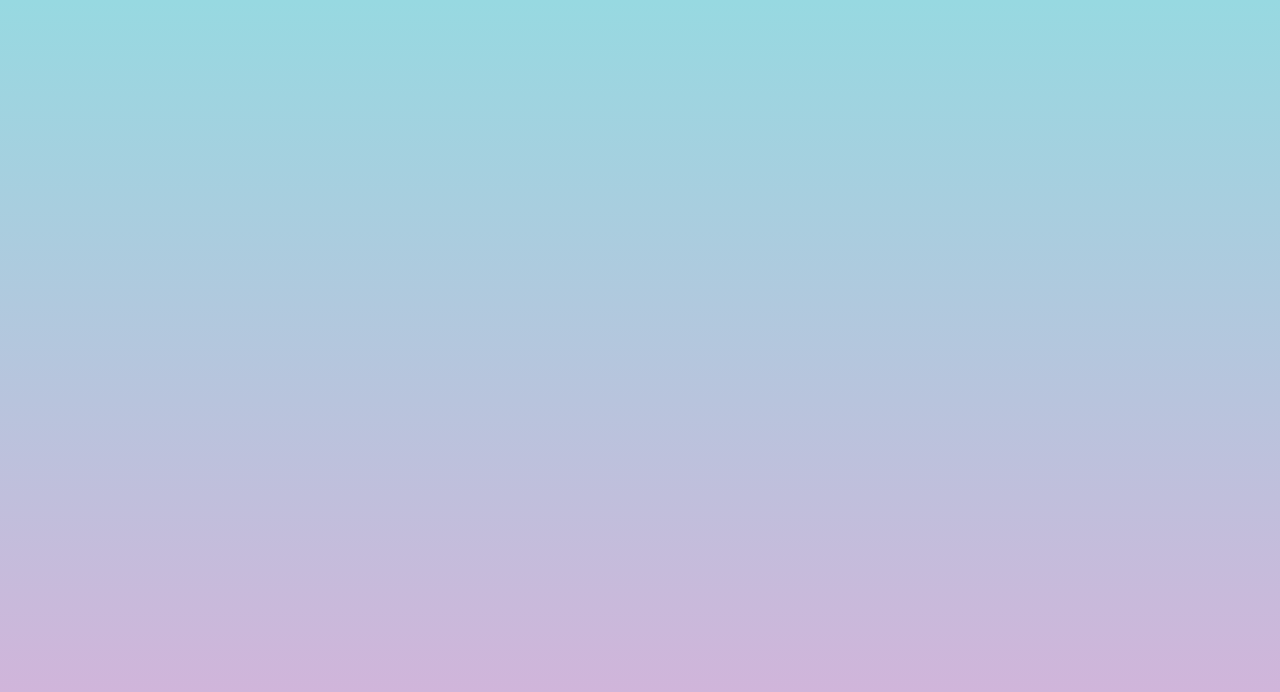
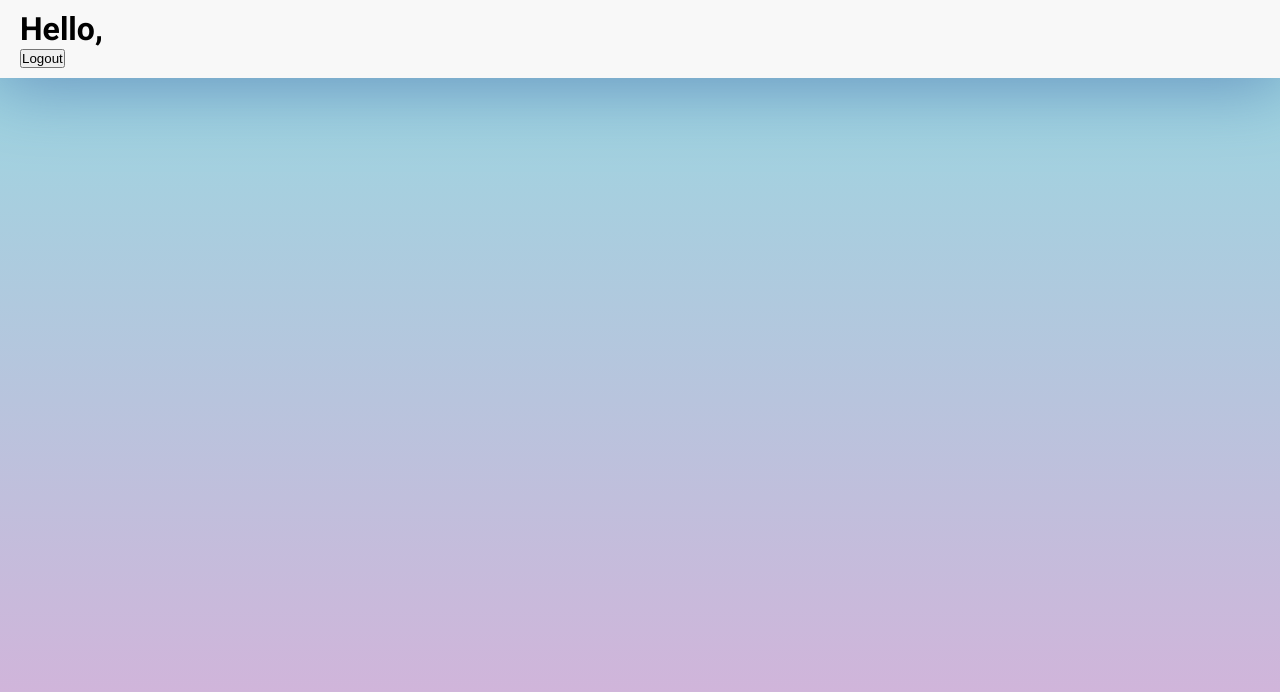
Before and after one commit to zachary-o/no-one-cares, a React (Create React App) app: page /home in a window 1280 px wide. Before the commit this address had no page. Shown: the top 692 px of the page. Built offline with nearby package versions, Linux system fonts and the light colour scheme; sample sign-in values are in the browser's storage.

Commit message:
add Context, useNavigate, and Logout logic

```diff
--- a/src/App.js
+++ b/src/App.js
@@ -1,13 +1,33 @@
-import { Routes, Route } from "react-router-dom";
-import Authorization from "./components/Authorization";
+import { useState, useEffect, createContext } from "react";
+import { Routes, Route, useNavigate } from "react-router-dom";
+
+import Authorization from "./components/Authorization/Authorization";
+import HomePage from "./components/HomePage/HomePage";
+
+export const Context = createContext();
 
 function App() {
+  const [localStorageUser, setLocalStorageUser] = useState("");
+  const navigate = useNavigate();
+
+  useEffect(() => {
+    const storedUser = localStorage.getItem("user");
+    if (storedUser) {
+      setLocalStorageUser(JSON.parse(storedUser));
+    } else {
+      navigate("/");
+    }
+  }, [navigate]);
+
   return (
-    <div className="App">
-      <Routes>
-        <Route path="/" element={<Authorization />} />
-      </Routes>
-    </div>
+    <Context.Provider value={{ localStorageUser, setLocalStorageUser }}>
+      <div className="App">
+        <Routes>
+          <Route path="/" element={<Authorization />} />
+          <Route path="/home" element={<HomePage />} />
+        </Routes>
+      </div>
+    </Context.Provider>
   );
 }
 
--- a/src/components/Authorization.jsx
+++ b/src/components/Authorization/Authorization.jsx
@@ -1,7 +1,11 @@
-import { useEffect, useState } from "react";
+import { useEffect, useState, useContext } from "react";
+import { Link, useNavigate } from "react-router-dom";
+import { Context } from "../../App";
 
-import getUsers from "../utils/getUsers";
-import registerUser from "../utils/registerUser";
+import getUsers from "../../utils/getUsers";
+import registerUser from "../../utils/registerUser";
+
+import "./styles.css";
 
 const Authorization = () => {
   const [changeAuth, setChangeAuth] = useState(true);
@@ -13,6 +17,9 @@ const Authorization = () => {
   const [isAuth, setIsAuth] = useState(null);
   const [authStatus, setAuthStatus] = useState("");
 
+  const { setLocalStorageUser } = useContext(Context);
+  const navigate = useNavigate();
+
   const handleChangeAuth = () => {
     setChangeAuth(!changeAuth);
     setFormData({ login: "", password: "" });
@@ -22,7 +29,6 @@ const Authorization = () => {
   const fetchUsers = async () => {
     const users = await getUsers();
     setUsers(users);
-    console.log(users);
   };
 
   useEffect(() => {
@@ -33,18 +39,16 @@ const Authorization = () => {
     const user = await registerUser(formData);
   };
 
-  const handlesaveUser = () => {
+  const handleSaveUser = () => {
     localStorage.setItem("user", JSON.stringify(formData));
   };
 
   useEffect(() => {
     const storedUser = localStorage.getItem("user");
     if (storedUser) {
-      setFormData(JSON.parse(storedUser));
+      setLocalStorageUser(JSON.parse(storedUser));
     }
   }, []);
-
-  console.log(formData, authStatus);
 
   const validateFormData = (event) => {
     event.preventDefault();
@@ -52,7 +56,6 @@ const Authorization = () => {
       if (formData.login === "" || formData.password === "") {
         setIsAuth(false);
         setAuthStatus("Please fill all fields");
-
         return;
       }
       if (
@@ -61,7 +64,9 @@ const Authorization = () => {
       ) {
         setIsAuth(true);
         setAuthStatus("Login success");
-        handlesaveUser();
+        handleSaveUser();
+        setLocalStorageUser(formData);
+        navigate("/home");
         return;
       }
       if (
@@ -84,13 +89,14 @@ const Authorization = () => {
         newUser();
         setIsAuth(true);
         setAuthStatus("User created");
+        setLocalStorageUser(formData);
+        navigate("/home");
       }
     }
   };
 
   return (
     <div className="auth-wrapper">
-      {formData.login && <p>Welcome, {formData.login}</p>}
       <div className="auth-buttons-container">
         <button
           onClick={handleChangeAuth}
--- /dev/null
+++ b/src/components/Authorization/styles.css
@@ -0,0 +1,85 @@
+.auth-wrapper {
+  width: 350px;
+  height: 350px;
+  padding-top: 50px;
+  background-color: antiquewhite;
+  display: flex;
+  flex-direction: column;
+  align-items: center;
+  border-radius: 15px;
+  -webkit-box-shadow: 0px 0px 72px 7px rgba(100, 144, 191, 1);
+  -moz-box-shadow: 0px 0px 72px 7px rgba(100, 144, 191, 1);
+  box-shadow: 0px 0px 72px 7px rgba(100, 144, 191, 1);
+}
+
+form {
+  margin-top: 30px;
+  width: 61%;
+  display: flex;
+  flex-direction: column;
+}
+
+form input {
+  margin: 10px 0;
+  padding: 5px 0 5px 10px;
+  border: 1px solid #97d9e1;
+  border-radius: 10px;
+}
+
+form input:focus {
+  outline: 1px solid salmon;
+}
+
+form button {
+  margin: 15px 0;
+  padding: 10px 20px;
+  border-radius: 10px 10px 10px 10px;
+  border: 1px solid #97d9e1;
+  background-color: #fff;
+  font-size: 18px;
+}
+
+h4 {
+  font-size: 14px;
+  font-weight: 400;
+  align-self: center;
+}
+
+.auth-buttons-container {
+  width: 61%;
+  display: flex;
+  flex-direction: row;
+
+}
+
+.auth-button {
+  padding: 10px 20px;
+  border-radius: 10px 0 0 10px;
+  border: 1px solid #97d9e1;
+  background-color: #fff;
+  font-size: 18px;
+}
+
+.auth-button:last-child {
+  padding: 10px 20px;
+  border-radius: 0 10px 10px 0;
+}
+
+.auth-button-active,
+.auth-button-active:disabled {
+  padding: 10px 20px;
+  border-radius: 10px 0 0 10px;
+  border: 1px solid #97d9e1;
+  font-size: 18px;
+  background-color: lightgray;
+  color: black;
+}
+
+.auth-button-active:last-child:disabled {
+  padding: 10px 20px;
+  border-radius: 0 10px 10px 0;
+  border: 1px solid #97d9e1;
+  font-size: 18px;
+  background-color: lightgray;
+  color: black;
+}
--- /dev/null
+++ b/src/components/HomePage/HomePage.jsx
@@ -0,0 +1,18 @@
+import { useEffect, useState, useContext } from "react";
+import { Context } from "../../App";
+
+import Navbar from "../Navbar/Navbar";
+
+import "./styles.css";
+
+const HomePage = () => {
+  const { localStorageUser } = useContext(Context);
+
+  console.log(localStorageUser);
+  return (
+    <div className="home-page">
+      <Navbar />
+    </div>
+  );
+};
+export default HomePage;
--- /dev/null
+++ b/src/components/HomePage/styles.css
@@ -0,0 +1,5 @@
+.home-page {
+  display: flex;
+  flex-direction: column;
+  min-height: 100vh;
+}
--- /dev/null
+++ b/src/components/Navbar/Navbar.jsx
@@ -0,0 +1,23 @@
+import { useEffect, useState, useContext } from "react";
+import { useNavigate } from "react-router-dom";
+import { Context } from "../../App";
+
+import "./styles.css";
+
+const Navbar = () => {
+  const { localStorageUser, setLocalStorageUser } = useContext(Context);
+  const navigate = useNavigate();
+  const handleLogout = () => {
+    localStorage.removeItem("user");
+    setLocalStorageUser("");
+    navigate("/");
+  };
+
+  return (
+    <div className="navbar">
+      <h1>Hello, {localStorageUser.login}</h1>
+      <button onClick={handleLogout}>Logout</button>
+    </div>
+  );
+};
+export default Navbar;
--- /dev/null
+++ b/src/components/Navbar/styles.css
@@ -0,0 +1,11 @@
+.navbar {
+  position: sticky;
+  top: 0;
+  background-color: #f8f8f8;
+  padding: 10px 20px;
+  z-index: 100;
+  width: 100vw;
+   -webkit-box-shadow: 0px 0px 72px 7px rgba(100, 144, 191, 1);
+  -moz-box-shadow: 0px 0px 72px 7px rgba(100, 144, 191, 1);
+  box-shadow: 0px 0px 72px 7px rgba(100, 144, 191, 1);
+}
--- a/src/index.css
+++ b/src/index.css
@@ -14,89 +14,3 @@ body {
   justify-content: center;
   align-items: center;
 }
-
-.auth-wrapper {
-  width: 350px;
-  height: 350px;
-  padding-top: 50px;
-  background-color: antiquewhite;
-  display: flex;
-  flex-direction: column;
-  align-items: center;
-  border-radius: 15px;
-  -webkit-box-shadow: 0px 0px 72px 7px rgba(100, 144, 191, 1);
-  -moz-box-shadow: 0px 0px 72px 7px rgba(100, 144, 191, 1);
-  box-shadow: 0px 0px 72px 7px rgba(100, 144, 191, 1);
-}
-
-form {
-  margin-top: 30px;
-  width: 61%;
-  display: flex;
-  flex-direction: column;
-}
-
-form input {
-  margin: 10px 0;
-  padding: 5px 0 5px 10px;
-  border: 1px solid #97d9e1;
-  border-radius: 10px;
-}
-
-form input:focus {
-  outline: 1px solid salmon;
-}
-
-form button {
-  margin: 15px 0;
-  padding: 10px 20px;
-  border-radius: 10px 10px 10px 10px;
-  border: 1px solid #97d9e1;
-  background-color: #fff;
-  font-size: 18px;
-}
-
-h4 {
-  font-size: 14px;
-  font-weight: 400;
-  align-self: center;
-}
-
-.auth-buttons-container {
-  width: 61%;
-  display: flex;
-  flex-direction: row;
-
-}
-
-.auth-button {
-  padding: 10px 20px;
-  border-radius: 10px 0 0 10px;
-  border: 1px solid #97d9e1;
-  background-color: #fff;
-  font-size: 18px;
-}
-
-.auth-button:last-child {
-  padding: 10px 20px;
-  border-radius: 0 10px 10px 0;
-}
-
-.auth-button-active,
-.auth-button-active:disabled {
-  padding: 10px 20px;
-  border-radius: 10px 0 0 10px;
-  border: 1px solid #97d9e1;
-  font-size: 18px;
-  background-color: lightgray;
-  color: black;
-}
-
-.auth-button-active:last-child:disabled {
-  padding: 10px 20px;
-  border-radius: 0 10px 10px 0;
-  border: 1px solid #97d9e1;
-  font-size: 18px;
-  background-color: lightgray;
-  color: black;
-}
```
